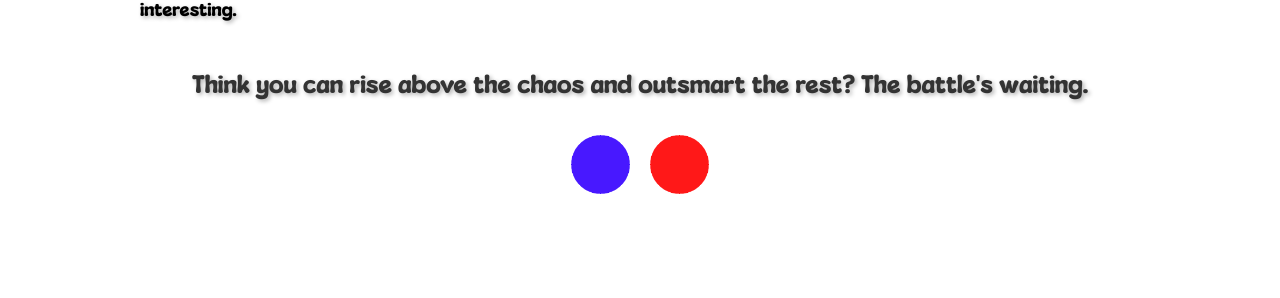
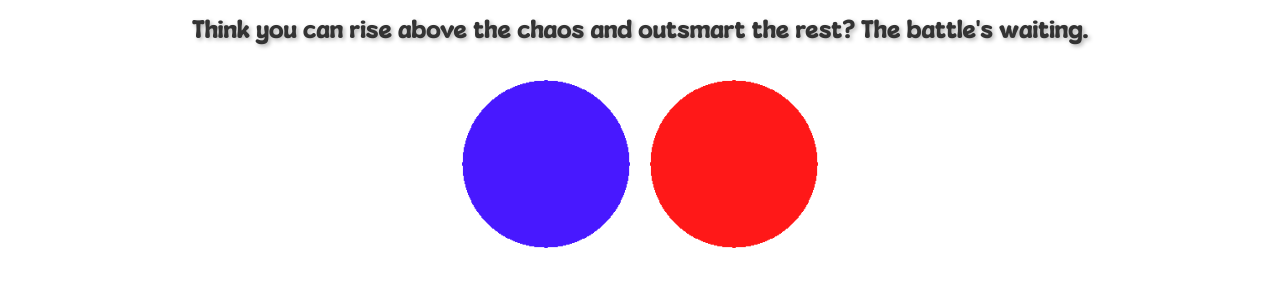
Before and after one commit to warofdots/website-v2, a React (Vite) app: page / in a window 1280 px wide. Shown: the part 1826-2124 px from the top of the page. Built offline with nearby package versions, Linux system fonts and the light colour scheme.

Commit message:
made the red and blue dots larger, plus increased youtube.jsx image transition time to 6 seconds

```diff
--- a/src/components/Hero.css
+++ b/src/components/Hero.css
@@ -44,7 +44,7 @@
   font-size: 140px;
   margin: 0;
   padding-bottom: 110px;
-  color: white;
+  color: rgb(0, 0, 0);
   text-shadow: 4px 4px 8px rgba(0,0,0,0.8);
   position: relative;
   z-index: 10;
--- a/src/components/Info.css
+++ b/src/components/Info.css
@@ -70,7 +70,9 @@ ul li {
 }
 
 .dot {
-  max-width: 14%;
+  /* make the dot images larger while keeping them responsive */
+  max-width: 40%;
+  width: auto;
   border-radius: 10px;
   box-shadow: none;
   opacity: 0.9;
@@ -107,7 +109,7 @@ ul li {
   }
 
   .dot {
-    max-width: 20%;
+    max-width: 30%;
   }
 }
 
@@ -134,6 +136,6 @@ ul li {
   }
 
   .dot {
-    max-width: 25%;
+    max-width: 40%;
   }
 }
--- a/src/components/YouTube.jsx
+++ b/src/components/YouTube.jsx
@@ -48,7 +48,7 @@ const YouTube = () => {
   useEffect(() => {
     const id = setInterval(() => {
       setBgIndex((i) => (i + 1) % images.length);
-    }, 4000); // change every 4s
+    }, 6000); // change every 6s
 
     return () => clearInterval(id);
   }, []);
```
